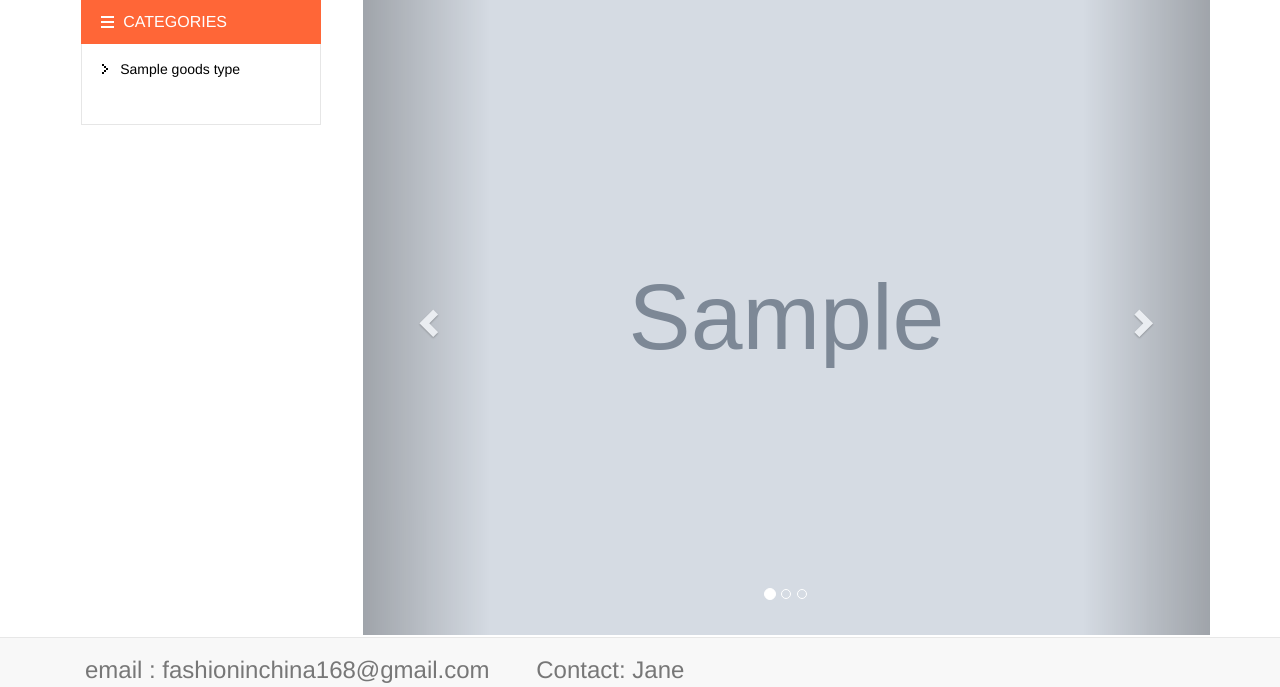
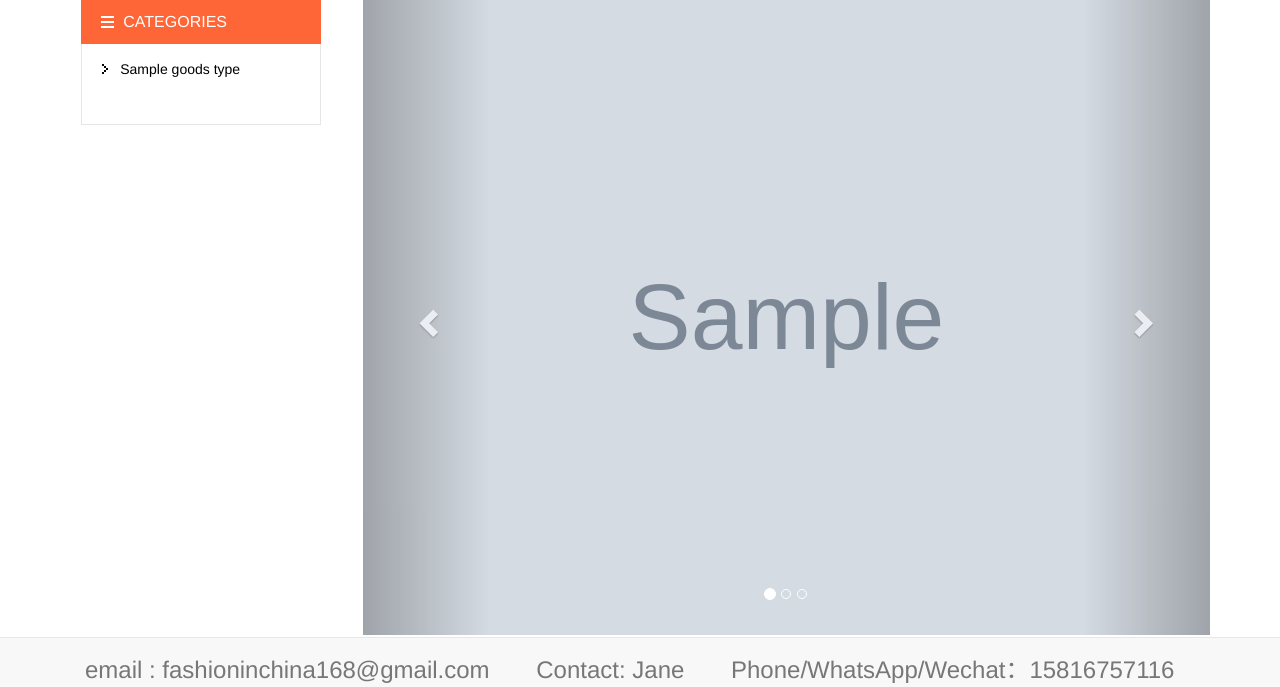
Before and after one commit to jimbolim/shopping, a Django app: template templates/home.html in a window 1280 px wide. Shown: the part 113-800 px from the top of the page. Run offline with Django 3.2, Linux system fonts and the light colour scheme; the template is opened without the code that fills it: most values are stand-ins (such as "Sample title", 1, 10 or a date in 2020); grey boxes marked "Sample" are stand-in pictures; parts of the project's set-up code (start-up, migrations or seed data) failed here and were passed over; some libraries are stand-ins or nearby versions.

Commit message:
Update base.html

```diff
--- a/templates/base.html
+++ b/templates/base.html
@@ -37,7 +37,8 @@
 
 <nav class="navbar navbar-default navbar-fixed-bottom">
 	<div class="container">
-        <p class="navbar-text">email : fashioninchina168@gmail.com &nbsp;&nbsp;&nbsp;&nbsp;&nbsp;&nbsp;Contact: Jane</p>
+        <p class="navbar-text">email : fashioninchina168@gmail.com &nbsp;&nbsp;&nbsp;&nbsp;&nbsp;&nbsp;Contact: Jane &nbsp;&nbsp;&nbsp;&nbsp;&nbsp;&nbsp;Phone/WhatsApp/Wechat：15816757116
+</p>
     </div>
 </nav>
 {% block script_extends %}
```
